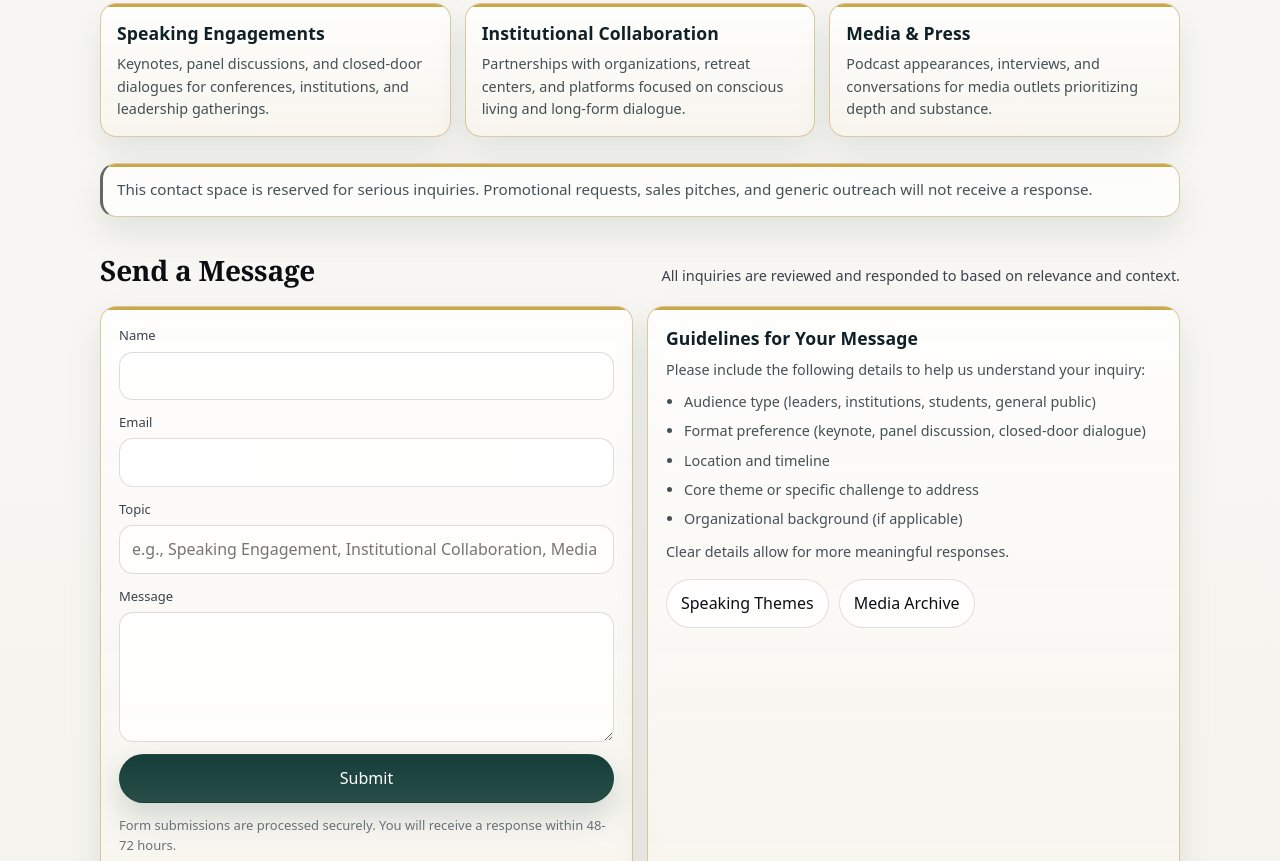
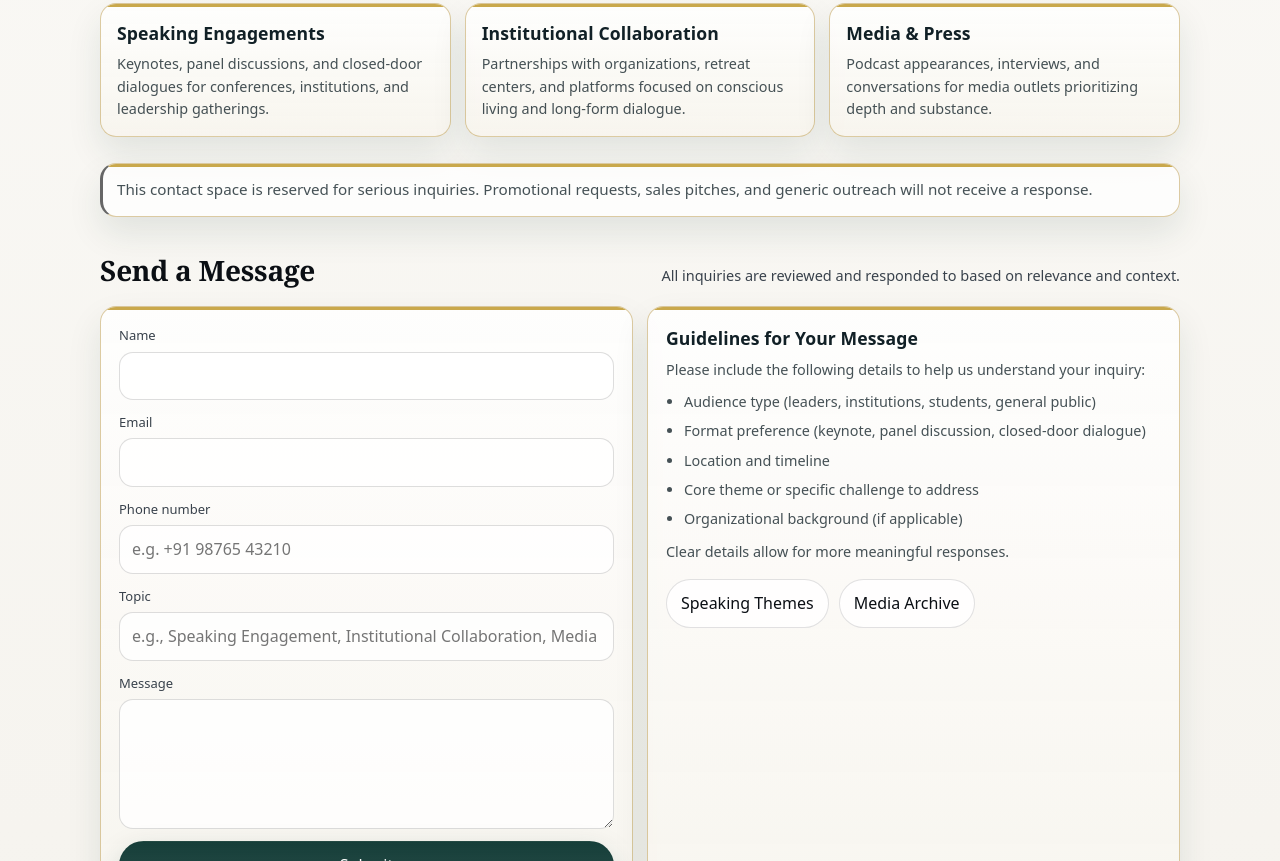
Before and after one commit to satyam0027/Sarvesh_curesoul, a plain HTML site: page contact.html in a window 1280 px wide. Shown: the part 384-1245 px from the top of the page. Drawn offline with Linux system fonts and the light colour scheme; a web font is replaced by a local one.

Commit message:
contact form updated

```diff
--- a/assets/js/main.js
+++ b/assets/js/main.js
@@ -198,6 +198,7 @@
       const payload = {
         name: String(data.get("name") || "").trim(),
         email: String(data.get("email") || "").trim(),
+        phone: String(data.get("phone") || "").trim(),
         topic: String(data.get("topic") || "").trim(),
         message: String(data.get("message") || "").trim(),
       };
--- a/contact.html
+++ b/contact.html
@@ -114,6 +114,10 @@
  <input class="input" id="email" name="email" type="email" autocomplete="email" required />
  </div>
  <div class="field">
+ <label class="label" for="phone">Phone number</label>
+ <input class="input" id="phone" name="phone" type="tel" autocomplete="tel" inputmode="tel" placeholder="e.g. +91 98765 43210" />
+ </div>
+ <div class="field">
  <label class="label" for="topic">Topic</label>
  <input class="input" id="topic" name="topic" placeholder="e.g., Speaking Engagement, Institutional Collaboration, Media Interview" />
  </div>
```
